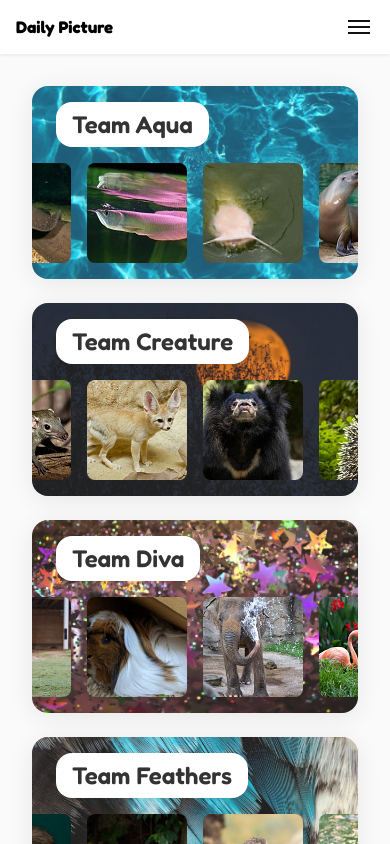
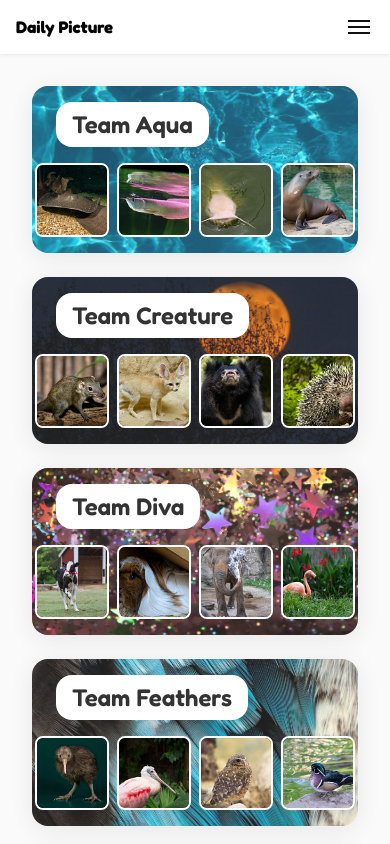
Before and after one commit to jwesgore/daily-picture, a React (Vite) app: page /teams in a window 390 px wide. Shown: the top 844 px of the page. Built offline with nearby package versions, Linux system fonts and the light colour scheme; no server answers.

Commit message:
make pictures more visible on mobile

```diff
--- a/src/components/Teams/TeamQuickView.css
+++ b/src/components/Teams/TeamQuickView.css
@@ -76,12 +76,23 @@
   display: block;
   transition: opacity 160ms ease, transform 160ms ease;
   border-radius: 8px;
-
+  border: 2px solid #fff;
 }
 
 /* scale image when hovering */
 .image-grid img:hover {
   transform: scale(1.05);
+}
+
+@media (max-width: 640px) {
+  .image-grid {
+    gap: 0.5rem;
+  }
+
+  .image-grid img {
+    width: 70px;
+    height: 70px;
+  }
 }
 
 .overlay-link {
```
